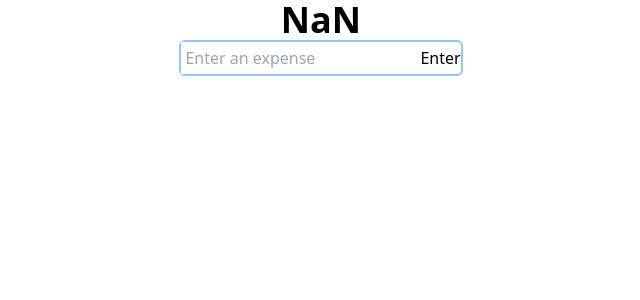
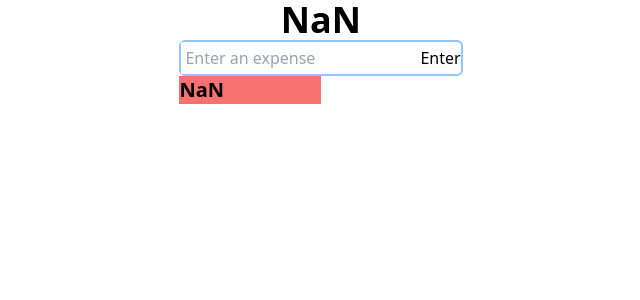
Before and after one commit to amerkulovic/ExpenseTracker, a React (Create React App) app: page / in a window 1280 px wide. Both pictures are taken after a click on the button "Enter". Shown: the top 300 px of the page, without its empty margins (319-959 px from the left). Built offline with nearby package versions, Linux system fonts and the light colour scheme.

Commit message:
added conditonal formating and component

```diff
--- a/src/App.tsx
+++ b/src/App.tsx
@@ -1,12 +1,15 @@
 import React, { useState } from "react";
+import ExpenseItem from "./components/ExpenseItem";
 
 function App() {
   let [total, setTotal] = useState(0);
+  let [expenses, setExpenses] = useState<number[]>([]);
   let [enteredValue, setEnteredValue] = useState<number | string>("");
 
   const changeTotal = () => {
     const value = parseFloat(String(enteredValue));
     setTotal(total + value);
+    setExpenses([...expenses, value]);
     setEnteredValue("");
   };
 
@@ -22,6 +25,9 @@ function App() {
           <input className="p-1" value={enteredValue} type="text" placeholder="Enter an expense" onChange={handleInputChange} />
           <button onClick={changeTotal}>Enter</button>
         </section>
+        {expenses.map((expense) => (
+          <ExpenseItem cost={expense} />
+        ))}
       </section>
     </div>
   );
--- /dev/null
+++ b/src/components/ExpenseItem.tsx
@@ -0,0 +1,24 @@
+import { FC } from "react";
+
+type ExpenseItemProps = {
+  cost: number;
+  description?: string;
+};
+
+const ExpenseItem: FC<ExpenseItemProps> = ({ cost, description }) => {
+  let expenseStyling: () => string = () => {
+    if (cost >= 0) {
+      return "bg-green-300";
+    } else {
+      return "bg-red-300";
+    }
+  };
+  return (
+    <div className={cost >= 0 ? "flex justify-between w-1/2 bg-green-300" : "`flex justify-between w-1/2 bg-red-400"}>
+      <p className="font-bold text-xl">{cost}</p>
+      <p>{description}</p>
+    </div>
+  );
+};
+
+export default ExpenseItem;
```
